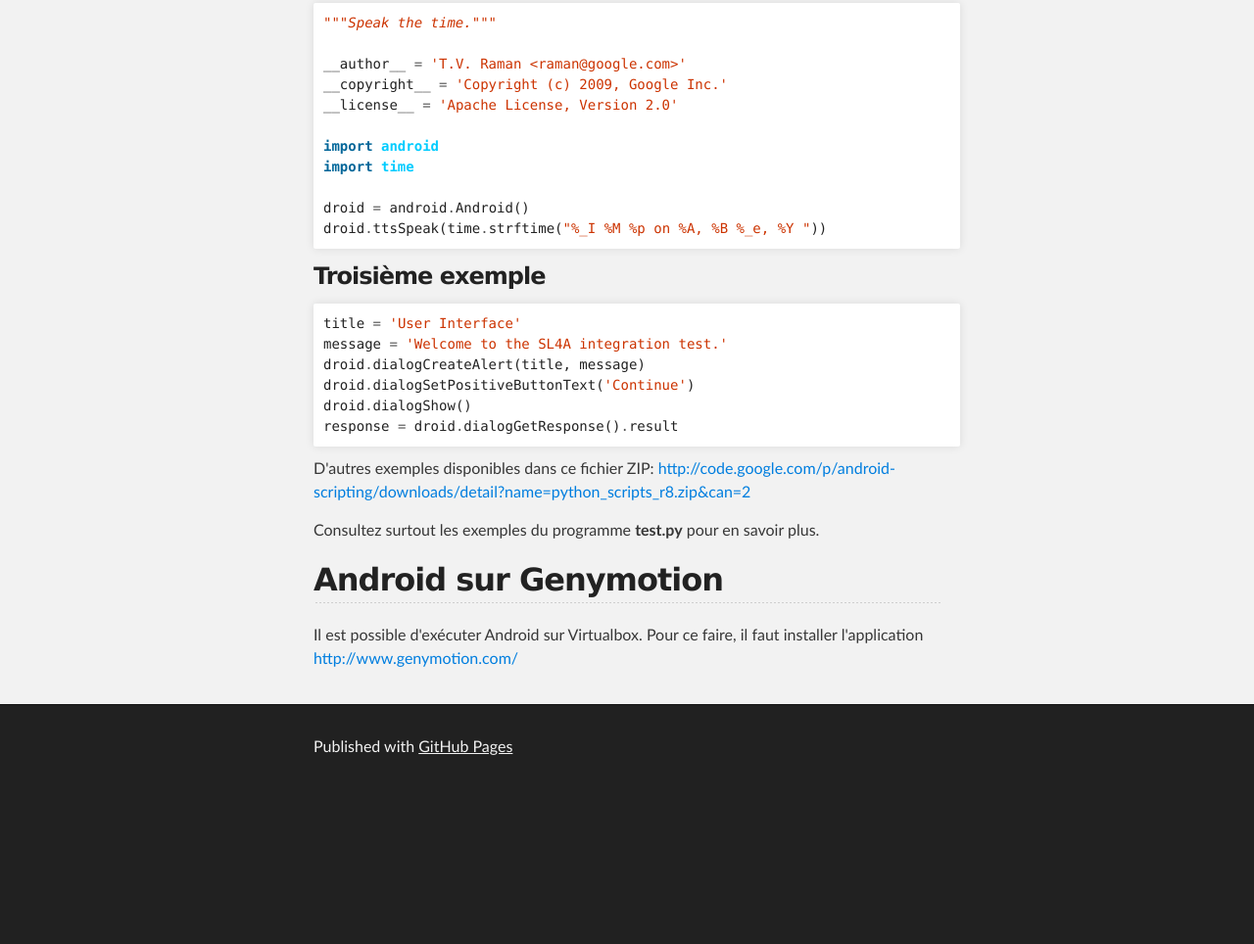
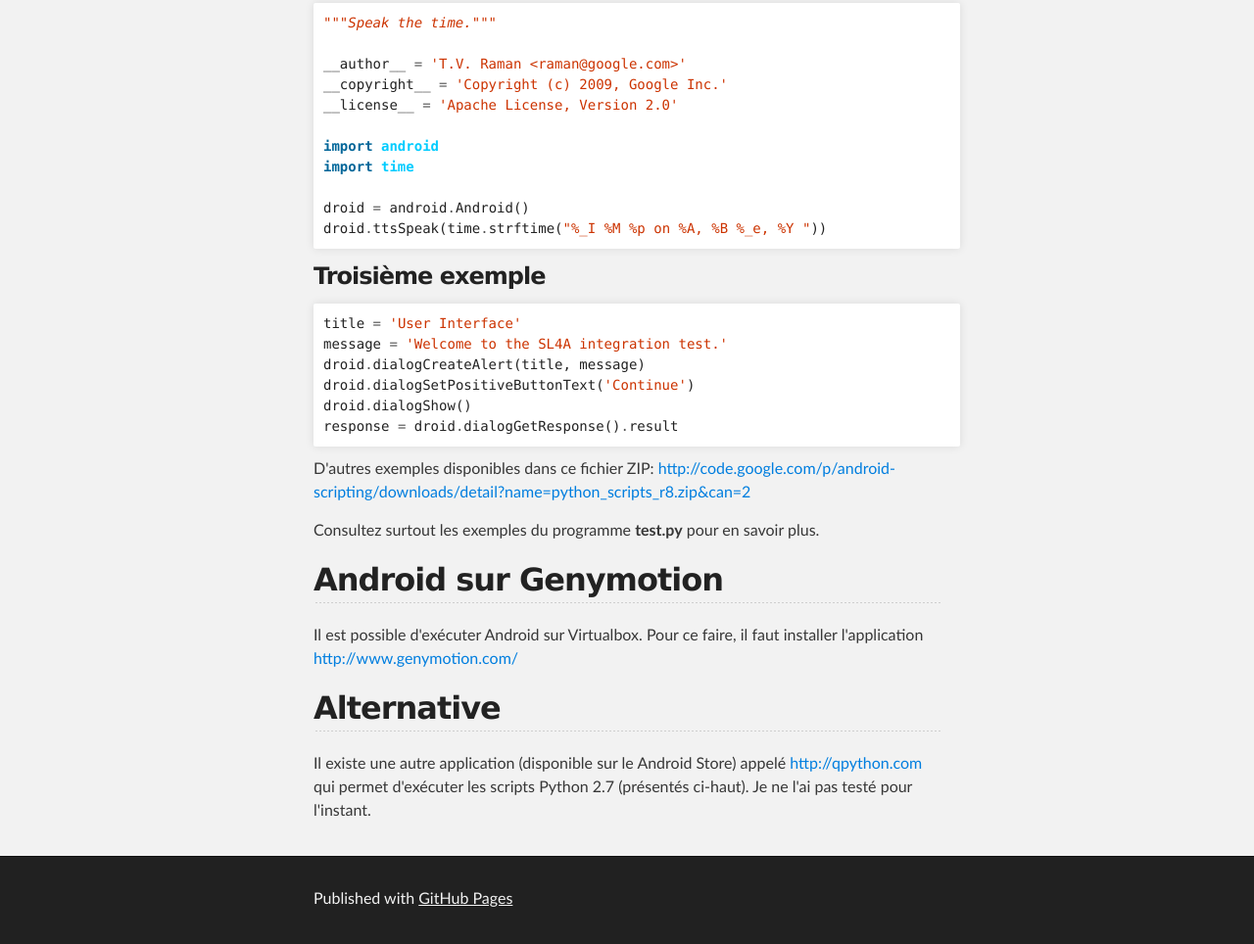
Before and after one commit to demers/demers.github.io, a plain HTML site: page index.html in a window 1280 px wide. Shown: the part 4941-5905 px from the top of the page at 98% size. Before the commit the page ends 5750 px from the top, so only its background shows below. Drawn offline with Linux system fonts and the light colour scheme.

Commit message:
Replace master branch with page content via GitHub

```diff
--- a/index.html
+++ b/index.html
@@ -278,6 +278,11 @@ droid.makeToast('Hello, Android!')
 <a name="android-sur-genymotion" class="anchor" href="#android-sur-genymotion"><span class="octicon octicon-link"></span></a>Android sur Genymotion</h2>
 
 <p>Il est possible d'exécuter Android sur Virtualbox.  Pour ce faire, il faut installer l'application <a href="http://www.genymotion.com/">http://www.genymotion.com/</a></p>
+
+<h2>
+<a name="alternative" class="anchor" href="#alternative"><span class="octicon octicon-link"></span></a>Alternative</h2>
+
+<p>Il existe une autre application (disponible sur le Android Store) appelé <a href="http://qpython.com">http://qpython.com</a> qui permet d'exécuter les scripts Python 2.7 (présentés ci-haut).  Je ne l'ai pas testé pour l'instant.</p>
       </section>
     </div>
 
```
Also changed, not shown: params.json (+1 -1 lines).
